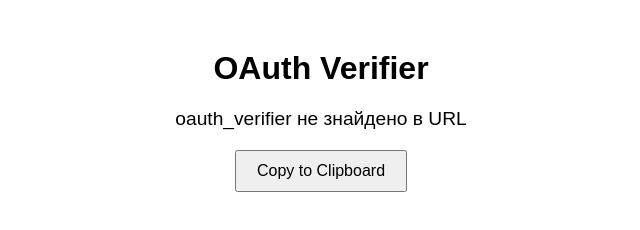
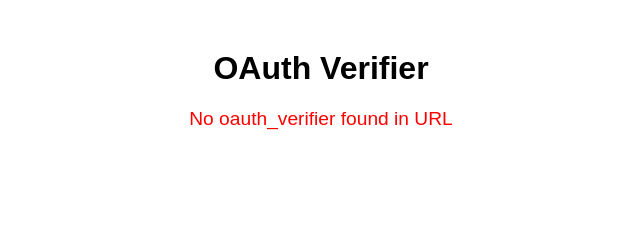
Before and after one commit to ArthurKaz/ForSocialSharing, a plain HTML site: page index.html in a window 1280 px wide. Shown: the whole page, without its empty margins (319-959 px from the left). Drawn offline with Linux system fonts and the light colour scheme.

Commit message:
Some updates

```diff
--- a/index.html
+++ b/index.html
@@ -19,15 +19,21 @@
             font-size: 1em;
             cursor: pointer;
         }
+        #message {
+            font-size: 1.2em;
+            margin-bottom: 20px;
+            color: red;
+        }
     </style>
 </head>
 <body>
     <h1>OAuth Verifier</h1>
     <p id="verifier"></p>
-    <button id="copyButton" onclick="copyToClipboard()">Copy to Clipboard</button>
+    <p id="message" style="display: none;">No oauth_verifier found in URL</p>
+    <button id="copyButton" style="display: none;" onclick="copyToClipboard()">Copy to Clipboard</button>
 
     <script>
-        // Функція для отримання параметрів з URL
+        // Function to get query parameters from URL
         function getQueryParams() {
             let params = {};
             let queryString = window.location.search.substring(1);
@@ -39,26 +45,27 @@
             return params;
         }
 
-        // Отримуємо параметри з URL
+        // Get query parameters from URL
         let queryParams = getQueryParams();
-        // Отримуємо значення oauth_verifier
+        // Get the value of oauth_verifier
         let oauthVerifier = queryParams["oauth_verifier"];
 
-        // Відображаємо oauth_verifier на сторінці
-        document.getElementById("verifier").innerText = oauthVerifier ? oauthVerifier : "oauth_verifier не знайдено в URL";
+        // Display oauth_verifier or message if not found
+        if (oauthVerifier) {
+            document.getElementById("verifier").innerText = oauthVerifier;
+            document.getElementById("copyButton").style.display = "inline-block";
+        } else {
+            document.getElementById("message").style.display = "block";
+        }
 
-        // Функція для копіювання в буфер обміну
+        // Function to copy to clipboard
         function copyToClipboard() {
             const verifierText = document.getElementById("verifier").innerText;
-            if (verifierText && verifierText !== "oauth_verifier не знайдено в URL") {
-                navigator.clipboard.writeText(verifierText).then(() => {
-                    alert("OAuth Verifier скопійовано в буфер обміну!");
-                }, (err) => {
-                    alert("Не вдалося скопіювати OAuth Verifier: ", err);
-                });
-            } else {
-                alert("Немає OAuth Verifier для копіювання");
-            }
+            navigator.clipboard.writeText(verifierText).then(() => {
+                alert("OAuth Verifier copied to clipboard!");
+            }, (err) => {
+                alert("Failed to copy OAuth Verifier: ", err);
+            });
         }
     </script>
 </body>
```
